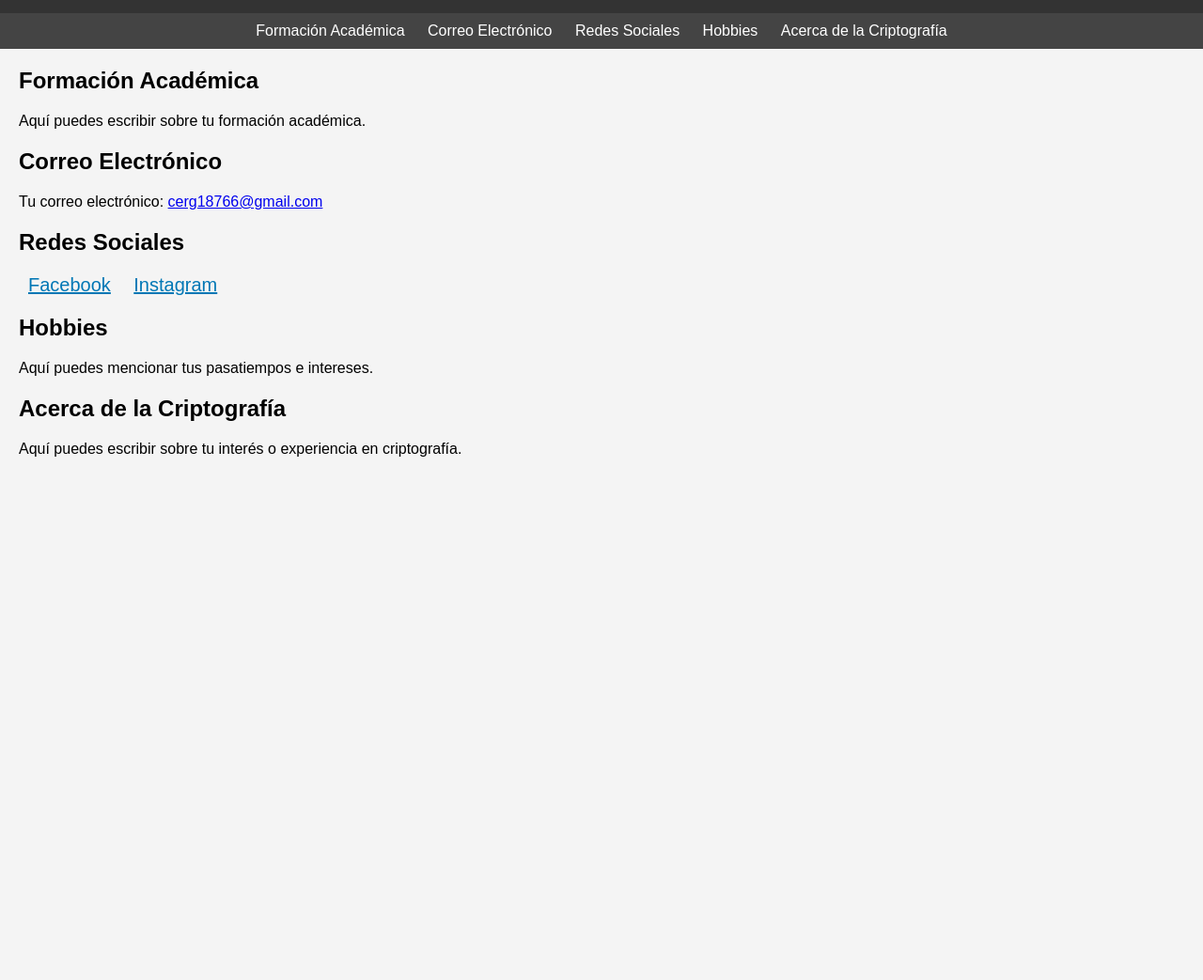
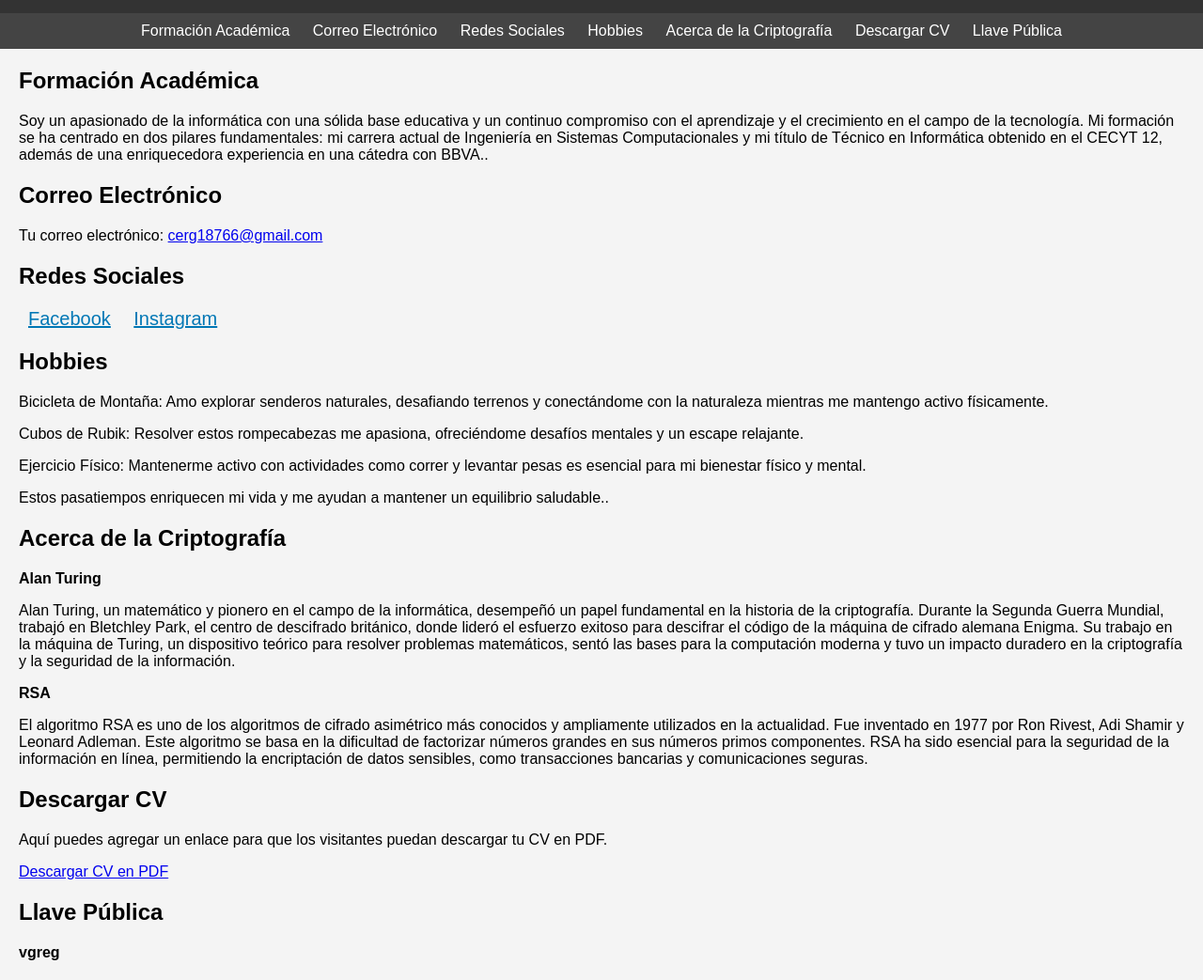
Before and after one commit to miloveer/milo-Ruiz, a plain HTML site: page docs/index.html in a window 1280 px wide. Shown: the part 240-1283 px from the top of the page at 94% size. Before the commit the page ends 800 px from the top, so only its background shows below. Drawn offline with Linux system fonts and the light colour scheme.

Commit message:
codigo listo

```diff
--- a/docs/index.html
+++ b/docs/index.html
@@ -67,11 +67,17 @@
         <a href="#redes">Redes Sociales</a>
         <a href="#hobbies">Hobbies</a>
         <a href="#criptografia">Acerca de la Criptografía</a>
+        <a href="#descargar-cv">Descargar CV</a>
+        <a href="#llave-publica">Llave Pública</a>
     </nav>
 
     <section id="formacion">
         <h2>Formación Académica</h2>
-        <p>Aquí puedes escribir sobre tu formación académica.</p>
+        <p>Soy un apasionado de la informática con una sólida base educativa y un continuo compromiso con
+            el aprendizaje y el crecimiento en el campo de la tecnología. Mi formación se ha centrado en
+            dos pilares fundamentales: mi carrera actual de Ingeniería en Sistemas Computacionales y mi
+            título de Técnico en Informática obtenido en el CECYT 12, además de una enriquecedora experiencia
+             en una cátedra con BBVA..</p>
     </section>
 
     <section id="email">
@@ -89,12 +95,44 @@
 
     <section id="hobbies">
         <h2>Hobbies</h2>
-        <p>Aquí puedes mencionar tus pasatiempos e intereses.</p>
+        <p>Bicicleta de Montaña: Amo explorar senderos naturales, desafiando terrenos y conectándome con la naturaleza mientras me mantengo activo físicamente.<p>
+
+         <p>   Cubos de Rubik: Resolver estos rompecabezas me apasiona, ofreciéndome desafíos mentales y un escape relajante.</p>
+
+          <p>  Ejercicio Físico: Mantenerme activo con actividades como correr y levantar pesas es esencial para mi bienestar físico y mental.</p>
+
+            Estos pasatiempos enriquecen mi vida y me ayudan a mantener un equilibrio saludable..
     </section>
 
     <section id="criptografia">
         <h2>Acerca de la Criptografía</h2>
-        <p>Aquí puedes escribir sobre tu interés o experiencia en criptografía.</p>
+        <p><b>Alan Turing</b></p>
+            <p>Alan Turing, un matemático y pionero en el campo de la informática, desempeñó un papel fundamental
+             en la historia de la criptografía. Durante la Segunda Guerra Mundial, trabajó en Bletchley Park,
+              el centro de descifrado británico, donde lideró el esfuerzo exitoso para descifrar el código
+               de la máquina de cifrado alemana Enigma. Su trabajo en la máquina de Turing, un dispositivo
+                teórico para resolver problemas matemáticos, sentó las bases para la computación moderna y
+                 tuvo un impacto duradero en la criptografía y la seguridad de la información.</p>
+
+        <p><b>RSA</b></p>
+            <p>El algoritmo RSA es uno de los algoritmos de cifrado asimétrico más conocidos y ampliamente
+                utilizados en la actualidad. Fue inventado en 1977 por Ron Rivest, Adi Shamir y
+                Leonard Adleman. Este algoritmo se basa en la dificultad de factorizar números grandes
+                en sus números primos componentes. RSA ha sido esencial para la seguridad de la información
+                 en línea, permitiendo la encriptación de datos sensibles, como transacciones bancarias y
+                 comunicaciones seguras.</p>
+    </section>
+
+    <section id="descargar-cv">
+        <h2>Descargar CV</h2>
+        <p>Aquí puedes agregar un enlace para que los visitantes puedan descargar tu CV en PDF.</p>
+        <!-- Agrega un enlace de descarga aquí -->
+        <a href="CV.pdf" download>Descargar CV en PDF</a>
+    </section>
+
+    <section id="llave-publica">
+        <h2>Llave Pública</h2>
+        <p><b>vgreg</b></p>
     </section>
 </body>
 </html>
```
Also changed, not shown: 1 other file.
